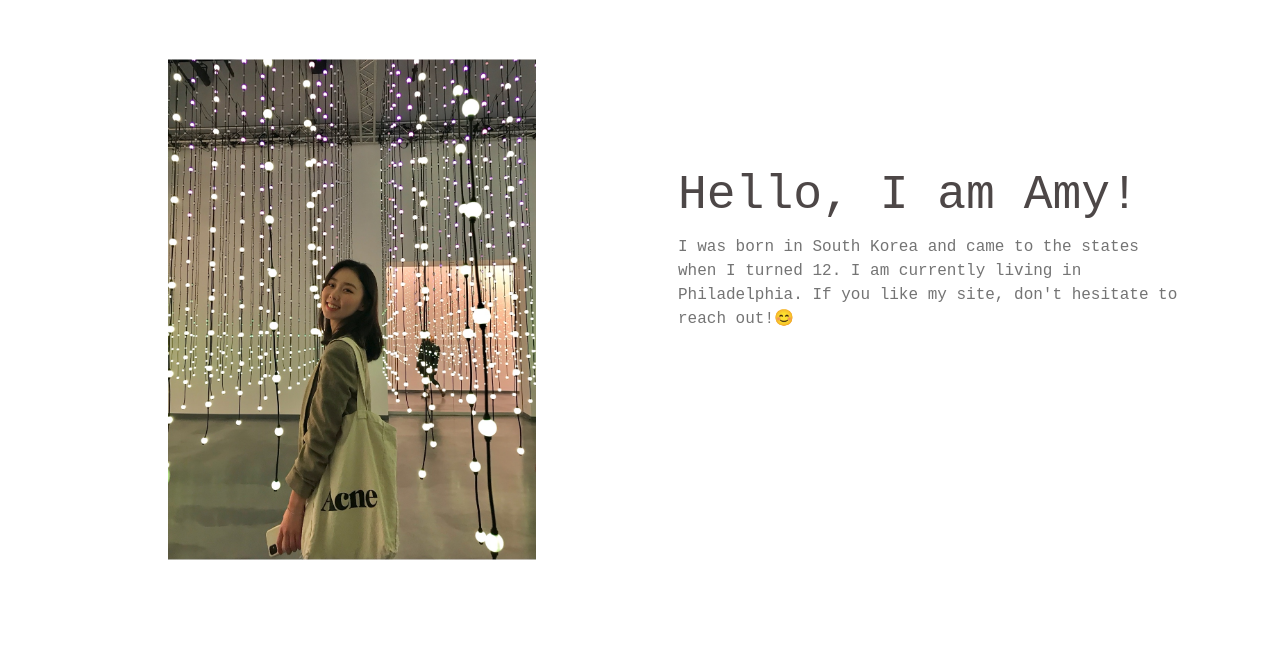
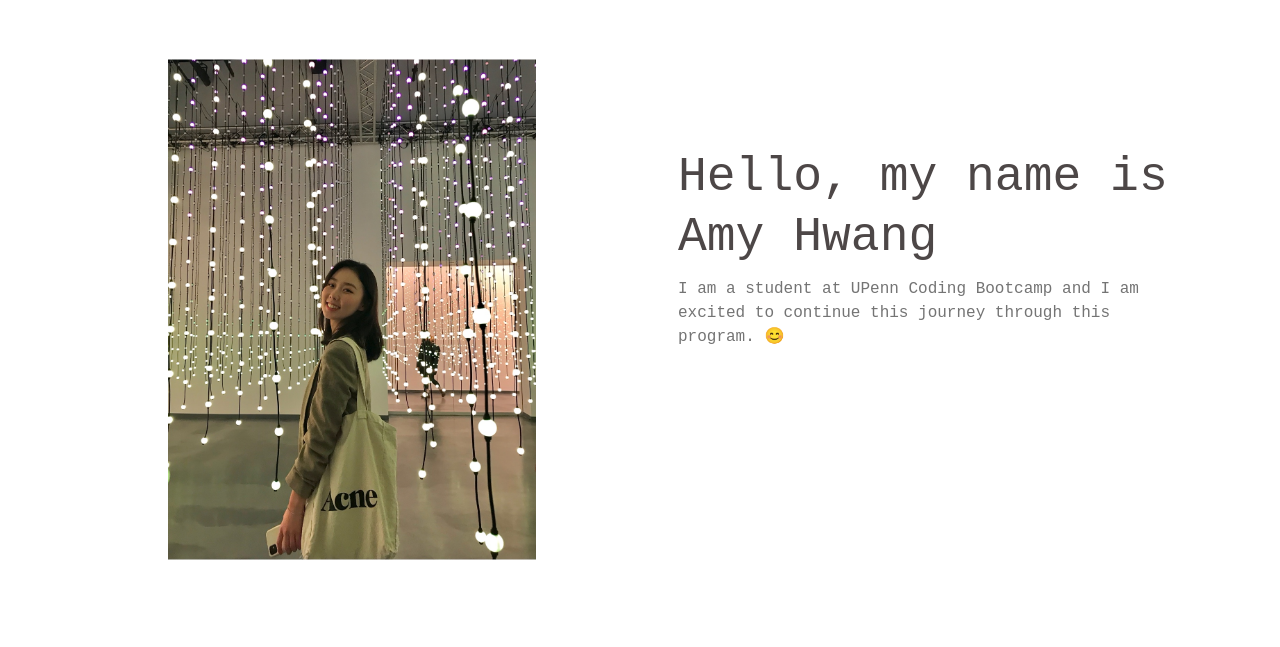
Before and after one commit to wl0194/Amy-Hwang-portfolio, a plain HTML site: page index.html in a window 1280 px wide. Shown: the part 153-800 px from the top of the page. Drawn offline with Linux system fonts and the light colour scheme.

Commit message:
changed intro

```diff
--- a/index.html
+++ b/index.html
@@ -33,8 +33,8 @@
                 <img src="assets/Img/img.Amy.jpeg" alt="Amy" />
             </div>
             <div class="main-text">
-                <h1>Hello, I am Amy!</h1>
-                <p>I was born in South Korea and came to the states when I turned 12. I am currently living in Philadelphia. If you like my site, don't hesitate to reach out!&#x1F60a;
+                <h1>Hello, my name is Amy Hwang</h1>
+                <p>I am a student at UPenn Coding Bootcamp and I am excited to continue this journey through this program. &#x1F60a;
                 </p>
             </div>
         </section>
```
Also changed, not shown: 2 other files.
